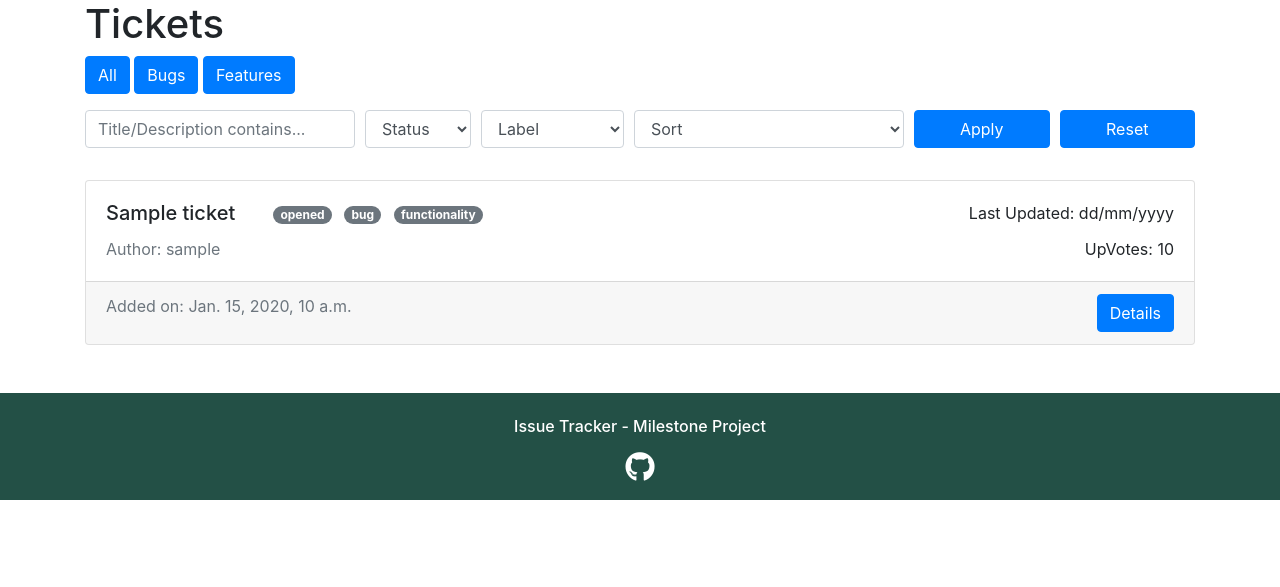
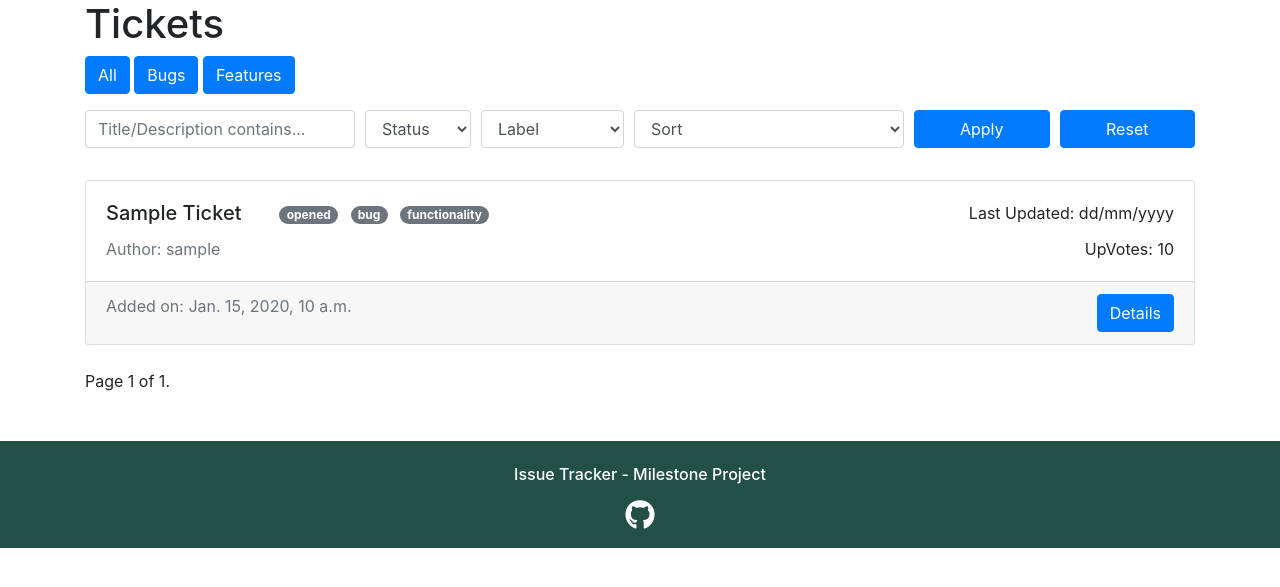
Before and after one commit to irinanita/issue-tracker, a Django app: page /search/ in a window 1280 px wide. Shown: the part 56-643 px from the top of the page. Run offline with Django 3.2, Linux system fonts and the light colour scheme; tables that the repository leaves empty hold one stand-in row (values such as "Sample post"); some libraries are stand-ins or nearby versions.

Commit message:
Added pagination to ticketlist

```diff
--- a/search/views.py
+++ b/search/views.py
@@ -1,6 +1,8 @@
 from django.shortcuts import render
 from django.db.models import Q
 from tickets.models import Ticket
+from django.core.paginator import Paginator, EmptyPage, PageNotAnInteger
+
 
 # Create your views here.
 
@@ -32,7 +34,13 @@ def search(request):
                 query_set = query_set.order_by('creation_date')
             if query_sort == "best score on top":
                 query_set = query_set.order_by('-score')
-
-    tickets=query_set
+    paginator = Paginator(query_set,2)
+    page = request.GET.get('page')
+    try:
+        tickets = paginator.page(page)
+    except PageNotAnInteger:
+        tickets = paginator.page(1)
+    except EmptyPage:
+        tickets = paginator.page(paginator.num_pages)
 
     return render(request,"ticketslist.html",{"tickets":tickets})
--- a/tickets/templates/ticketslist.html
+++ b/tickets/templates/ticketslist.html
@@ -59,7 +59,7 @@
     <div class="card-body">
         <div class="row">
             <div class="col-sm-12 col-md-auto">
-                <h5 class="card-title">{{ticket.title}}</h5>
+                <h5 class="card-title">{{ticket.title|title}}</h5>
             </div>
             <div class="col-sm-12 col-md-auto">
                 <span class="badge badge-secondary badge-pill ml-2">{{ticket.status}}</span>
@@ -86,4 +86,29 @@
         <a href="{% url 'ticket_details' ticket.id %}" class="btn btn-primary float-right d-none d-md-inline">Details</a>
     </div>
 </div>
-{% endfor %} {% endblock %}
+{% endfor %}
+<div class="pagination">
+    <span class="step-links">
+        {% if tickets.has_previous %}
+            {% if 'search' in request.GET %}
+                <a href="{{ request.get_full_path }}&page={{ tickets.previous_page_number }}">previous</a>
+            {% else %}
+                <a href="?page={{ tickets.previous_page_number }}">previous</a>
+            {% endif %}
+        {% endif %}
+
+        <span class="current">
+            Page {{ tickets.number }} of {{ tickets.paginator.num_pages }}.
+        </span>
+
+        {% if tickets.has_next %}
+            {% if 'search' in request.GET %}
+                <a href="{{ request.get_full_path }}&page={{ tickets.next_page_number }}">next</a>
+            {% else %}
+                <a href="?page={{ tickets.next_page_number }}">next</a>
+            {% endif %}
+        {% endif %}
+    </span>
+</div>
+
+{% endblock %}
```
Also changed, not shown: tickets/views.py (+17 -4 lines).
